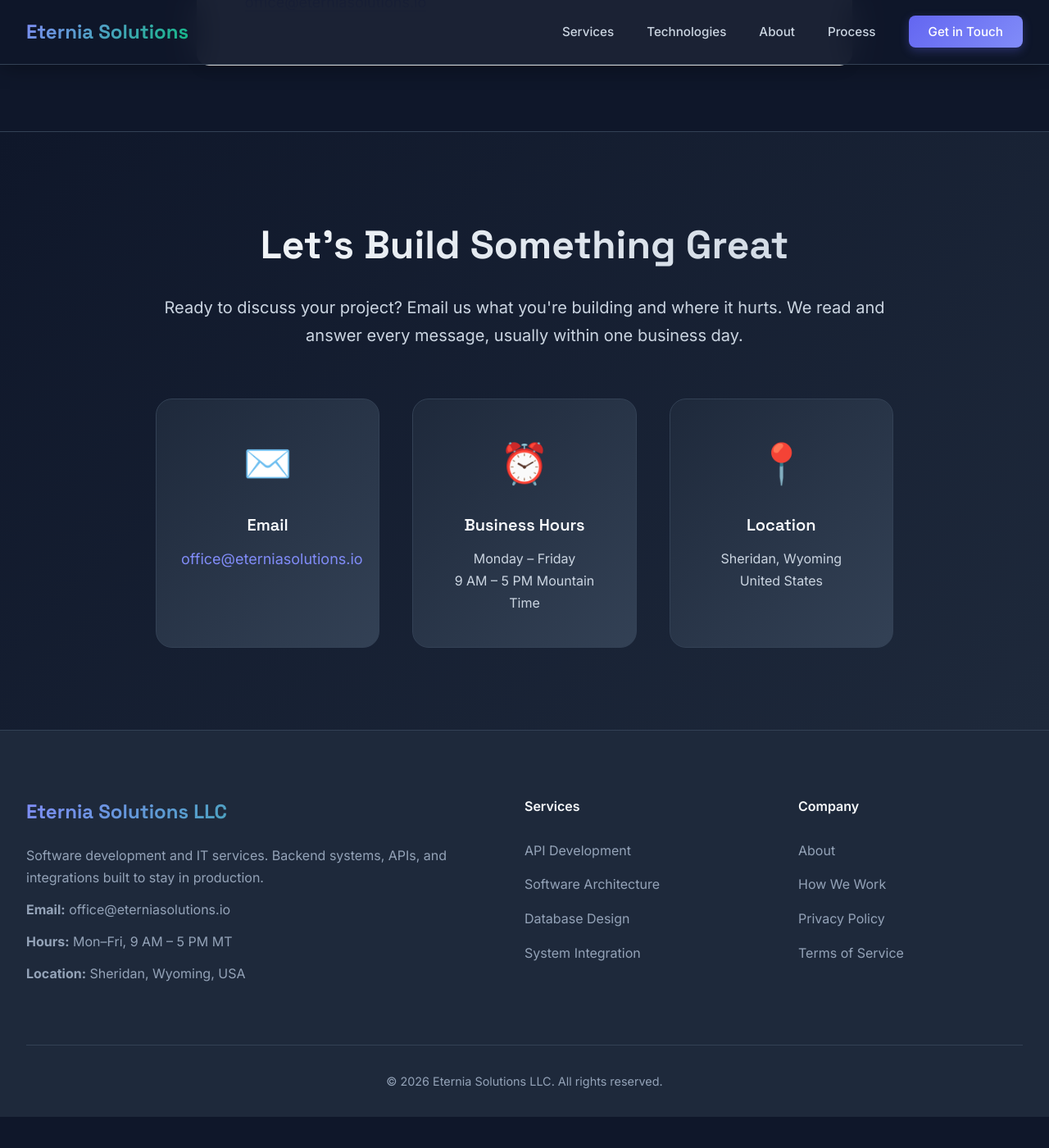
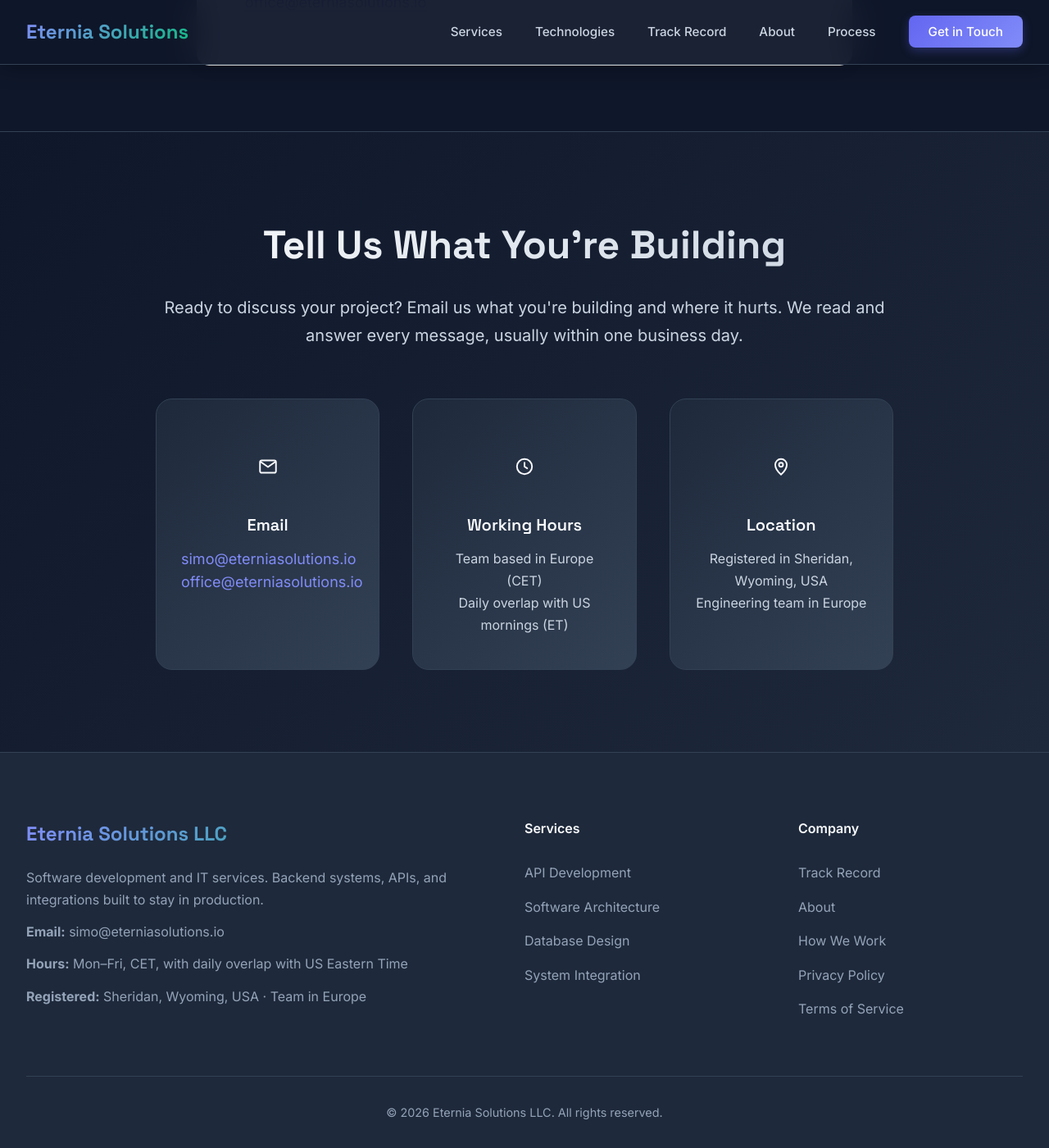
Before and after one commit to sjakovic/sjakovic.github.io, a Jekyll site: the page built from privacy.md, in a window 1280 px wide and 1400 px high, scrolled down 2513 px. Shown: the whole window at 82% size. Built offline with Jekyll 4.4.1, drawn with Linux system fonts in a browser that asks for light colours; before the commit the page ends 3875 px from its top, so only the background shows below that.

Commit message:
Contact: honest working hours, team in Europe, line icons

```diff
--- a/_layouts/default.html
+++ b/_layouts/default.html
@@ -602,6 +602,7 @@
                 <ul class="nav-links" id="navLinks">
                     <li><a href="/#services">Services</a></li>
                     <li><a href="/#technologies">Technologies</a></li>
+                    <li><a href="/#work">Track Record</a></li>
                     <li><a href="/#about">About</a></li>
                     <li><a href="/process">Process</a></li>
                     <li><a href="#contact" class="nav-cta">Get in Touch</a></li>
@@ -615,23 +616,24 @@
     <section id="contact" class="contact-section">
         <div class="container">
             <div class="contact-content">
-                <h2>Let's Build Something Great</h2>
+                <h2>Tell Us What You're Building</h2>
                 <p>Ready to discuss your project? Email us what you're building and where it hurts. We read and answer every message, usually within one business day.</p>
                 <div class="contact-methods">
                     <div class="contact-method">
-                        <div class="contact-icon">✉️</div>
+                        <div class="contact-icon"><svg viewBox="0 0 24 24" width="26" height="26" fill="none" stroke="currentColor" stroke-width="1.8" stroke-linecap="round" stroke-linejoin="round"><rect x="3" y="5" width="18" height="14" rx="2"/><path d="M3.5 6.5l8.5 6 8.5-6"/></svg></div>
                         <h3>Email</h3>
+                        <a href="mailto:simo@eterniasolutions.io">simo@eterniasolutions.io</a><br>
                         <a href="mailto:office@eterniasolutions.io">office@eterniasolutions.io</a>
                     </div>
                     <div class="contact-method">
-                        <div class="contact-icon">⏰</div>
-                        <h3>Business Hours</h3>
-                        <p>Monday &ndash; Friday<br>9 AM &ndash; 5 PM Mountain Time</p>
+                        <div class="contact-icon"><svg viewBox="0 0 24 24" width="26" height="26" fill="none" stroke="currentColor" stroke-width="1.8" stroke-linecap="round" stroke-linejoin="round"><circle cx="12" cy="12" r="8.5"/><path d="M12 7.5V12l3 2"/></svg></div>
+                        <h3>Working Hours</h3>
+                        <p>Team based in Europe (CET)<br>Daily overlap with US mornings (ET)</p>
                     </div>
                     <div class="contact-method">
-                        <div class="contact-icon">📍</div>
+                        <div class="contact-icon"><svg viewBox="0 0 24 24" width="26" height="26" fill="none" stroke="currentColor" stroke-width="1.8" stroke-linecap="round" stroke-linejoin="round"><path d="M12 21s-6.5-5.6-6.5-11a6.5 6.5 0 0113 0c0 5.4-6.5 11-6.5 11z"/><circle cx="12" cy="10" r="2.3"/></svg></div>
                         <h3>Location</h3>
-                        <p>Sheridan, Wyoming<br>United States</p>
+                        <p>Registered in Sheridan, Wyoming, USA<br>Engineering team in Europe</p>
                     </div>
                 </div>
             </div>
@@ -644,9 +646,9 @@
                 <div class="footer-company">
                     <h3>Eternia Solutions LLC</h3>
                     <p>Software development and IT services. Backend systems, APIs, and integrations built to stay in production.</p>
-                    <p><strong>Email:</strong> office@eterniasolutions.io</p>
-                    <p><strong>Hours:</strong> Mon&ndash;Fri, 9 AM &ndash; 5 PM MT</p>
-                    <p><strong>Location:</strong> Sheridan, Wyoming, USA</p>
+                    <p><strong>Email:</strong> simo@eterniasolutions.io</p>
+                    <p><strong>Hours:</strong> Mon&ndash;Fri, CET, with daily overlap with US Eastern Time</p>
+                    <p><strong>Registered:</strong> Sheridan, Wyoming, USA &middot; Team in Europe</p>
                 </div>
                 <div class="footer-section">
                     <h4>Services</h4>
@@ -660,6 +662,7 @@
                 <div class="footer-section">
                     <h4>Company</h4>
                     <ul>
+                        <li><a href="/#work">Track Record</a></li>
                         <li><a href="/#about">About</a></li>
                         <li><a href="/process">How We Work</a></li>
                         <li><a href="/privacy">Privacy Policy</a></li>
```
